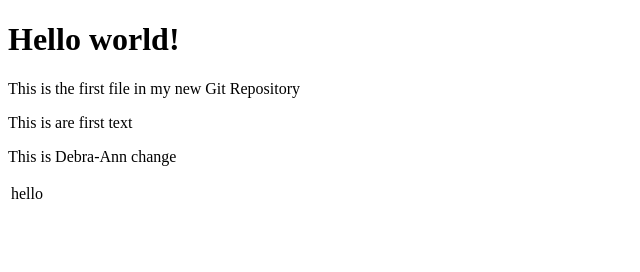
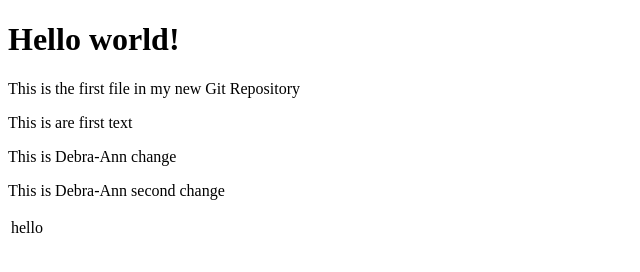
Before and after one commit to hjames908/myproject2, a plain HTML site: page update.html in a window 1280 px wide. Shown: the whole page, without its empty margins (0-640 px from the left). Drawn offline with Linux system fonts and the light colour scheme.

Commit message:
Update update.html
second change

```diff
--- a/update.html
+++ b/update.html
@@ -10,6 +10,7 @@
 
   <p>This is are first text</p>
     <p>This is Debra-Ann  change </p>
+    <p>This is Debra-Ann second change </p>
 <table>
 <tr><td>hello</td></tr>
 </table>
```
